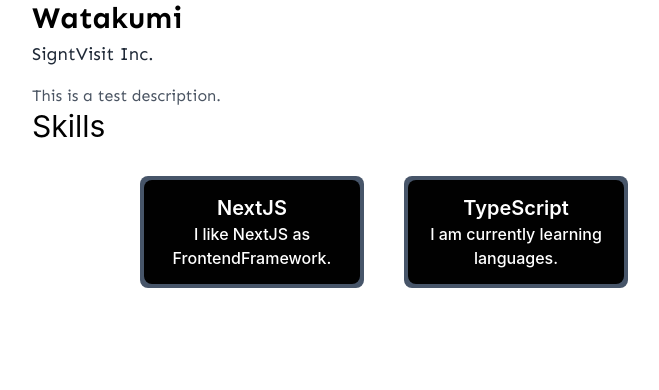
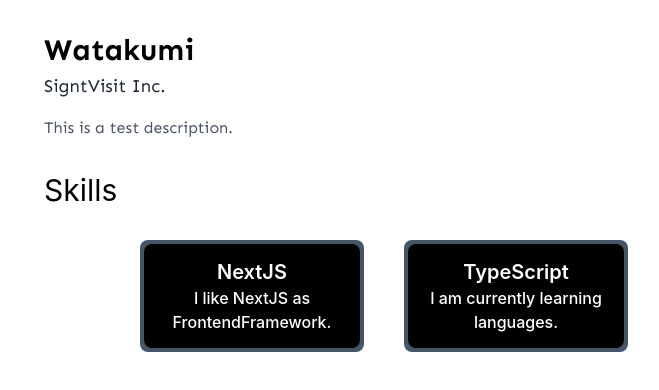
Before and after one commit to Watakumi/meet-binder-front, a Next.js app: page /mypage in a window 1280 px wide. Shown: the top 390 px of the page, without its empty margins (256-915 px from the left). Built offline with nearby package versions, Linux system fonts and the light colour scheme.

Commit message:
marginとpaddingの調整

```diff
--- a/components/About.tsx
+++ b/components/About.tsx
@@ -1,6 +1,6 @@
 export const About = () => {
   return (
-    <div className="font-sen">
+    <div className="my-8 px-3 font-sen">
       <div>
         <p className="text-3xl font-bold">Watakumi</p>
         <p className="mt-1 text-lg font-medium text-gray-800">
--- a/components/Skills.tsx
+++ b/components/Skills.tsx
@@ -1,6 +1,6 @@
 const Skills = () => {
   return (
-    <div>
+    <div className="my-8 px-3">
       <p className="text-3xl">Skills</p>
       <div className="my-8 flex flex-col items-center justify-center gap-10 sm:flex-row">
         <a
```
